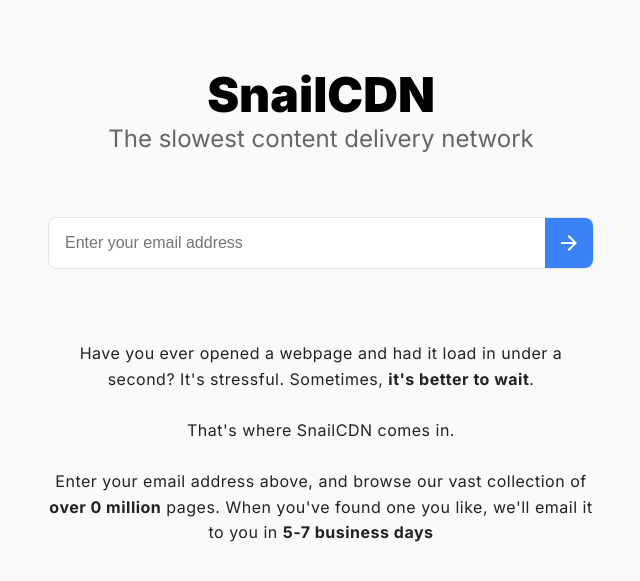
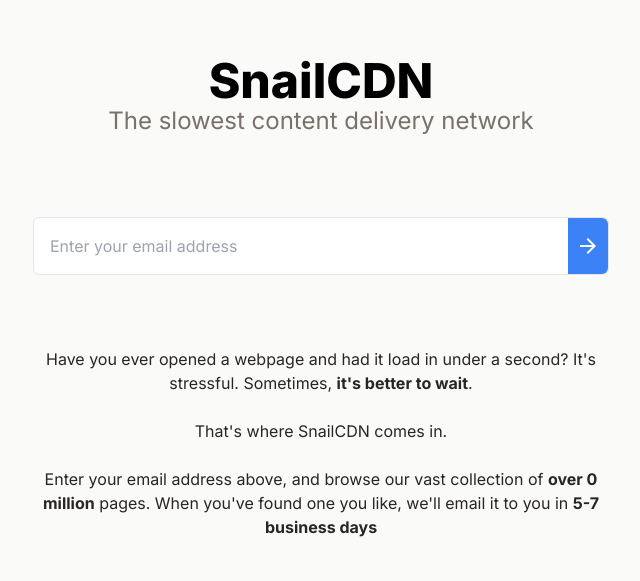
Before and after one commit to plettj/SnailCDN, a website: page frontend/index.html in a window 1280 px wide. Shown: the part 135-716 px from the top of the page, without its empty margins (319-959 px from the left). Drawn offline with nearby package versions, Linux system fonts and the light colour scheme.

Commit message:
Switch to tailwind

```diff
--- a/frontend/index.html
+++ b/frontend/index.html
@@ -11,8 +11,9 @@
     <link rel="stylesheet"
         href="https://fonts.googleapis.com/css2?family=Material+Symbols+Outlined:opsz,wght,FILL,GRAD@20..48,100..700,0..1,-50..200" />
     <script src="https://unpkg.com/vue@3/dist/vue.global.js"></script>
+    <script src="https://cdn.tailwindcss.com"></script>
 </head>
-<style>
+<style tyle="text/tailwindcss">
     .material-symbols-outlined {
         font-variation-settings:
             'FILL' 0,
@@ -27,121 +28,38 @@
         margin: 0 1.5rem;
         background-color: #fafaf9;
     }
-
-    h1 {
-        font-size: 3rem;
-        font-weight: 900;
-        margin: 0;
-    }
-
-    h2 {
-        font-size: 1.5rem;
-        font-weight: 400;
-        color: #666666;
-        margin: 0;
-        text-align: center;
-    }
-
-    .input {
-        font-size: 1rem;
-        border: 1px solid #e7e5e4;
-        border-radius: 0.5rem;
-        background: white;
-        width: 100%;
-        margin: 0.5rem;
-        display: flex;
-        align-items: center;
-    }
-
-    .input input {
-        border: none;
-        outline: none;
-        font-size: 1rem;
-        padding: 1rem;
-        background: none;
-    }
-
-    .indicator {
-        display: flex;
-        align-items: center;
-        gap: 0.5rem;
-        min-height: 1.5rem;
-        font-size: 0.8rem;
-    }
-
-    .red {
-        color: #dc2626;
-    }
-
-    .blue {
-        color: #2563eb
-    }
-
-    .green {
-        color: #16a34a
-    }
-
-    button {
-        border: none;
-        outline: none;
-        background: none;
-        cursor: pointer;
-    }
-
-    .input-button {
-        background-color: #3b82f6;
-        width: 3rem;
-        position: absolute;
-        top: 0;
-        bottom: 0;
-        right: 0;
-        display: flex;
-        align-items: center;
-        justify-content: center;
-        border-radius: 0 0.5rem 0.5rem 0;
-    }
-
-    .input-button:hover {
-        background-color: #2563eb;
-    }
-
-    .input-button:active {
-        background-color: #1d4ed8
-    }
-
-    p {
-        text-align: center;
-        line-height: 1.6rem;
-        letter-spacing: 0.5px;
-        color: #222;
-    }
 </style>
 
-<body style="display: flex; justify-content: center;">
+<body class="flex justify-center">
     <div id="app">
-        <div style="display: flex; flex-direction: column; align-items: center; margin-top: 25vh;">
-            <h1>SnailCDN</h1>
-            <h2 style="margin-bottom: 2rem;">The slowest content delivery network</h2>
-            <div class="indicator red" v-if="status == 'invalid-email'"><span
+        <div class="flex flex-col items-center mt-48">
+            <h1 class="text-5xl font-extrabold m-0 text-center">SnailCDN</h1>
+            <h2 class="mb-12 text-stone-500 text-center m-0 text-2xl">The slowest content delivery network</h2>
+
+            <div class="flex items-center w-fit gap-2 min-h-6 text-sm text-red-500" v-if="status == 'invalid-email'"><span
                     class="material-symbols-outlined">info</span>Enter a
                 valid email address</div>
-            <div class="indicator green" v-if="status == 'success'"><span
+            <div class="flex items-center w-fit gap-2 min-h-6 text-sm text-green-500" v-if="status == 'success'"><span
                     class="material-symbols-outlined">check</span>Success!
                 Your website will be delivered in 5-7 business days</div>
-            <div class="indicator" v-if="status == null"></div>
-            <div class="input" style="position: relative">
-                <input placeholder="Enter your email address" v-model="email" spellcheck="false" />
-                <button class="input-button">
-                    <span class="material-symbols-outlined"
-                        style="color: white; font-weight: bold;">arrow_forward</span>
+            <!-- Empty indicator for space consistency -->
+            <div class="min-h-6" v-if="status == null"></div>
+
+            <div class="relative border border-stone-200 rounded-md bg-white w-full m-2 flex items-center">
+                <input class="border-none outline-none bg-transparent p-4 w-full" placeholder="Enter your email address" v-model="email" spellcheck="false" />
+                <button class="w-10 absolute top-0 right-0 bottom-0 rounded-r-md flex items-center justify-center bg-blue-500 hover:bg-blue-600 active:bg-blue-700">
+                    <span class="material-symbols-outlined text-white">arrow_forward</span>
                 </button>
             </div>
-            <p style="margin-top: 4rem; max-width: 34rem; ">Have you ever opened a webpage and had it load in under a
+
+            <p class="mt-16 max-w-xl text-center leading-6 text-stone-800">Have you ever opened a webpage and had it
+                load in under a
                 second? It's stressful. Sometimes, <b>it's better to wait</b>.
                 <br><br>
                 That's where SnailCDN comes in.
                 <br><br>
-                Enter your email address above, and browse our vast collection of <b>over 0 million</b> pages. When you've found
+                Enter your email address above, and browse our vast collection of <b>over 0 million</b> pages. When
+                you've found
                 one you like, we'll email it to you in <b>5-7 business days</b>
             </p>
         </div>
```
